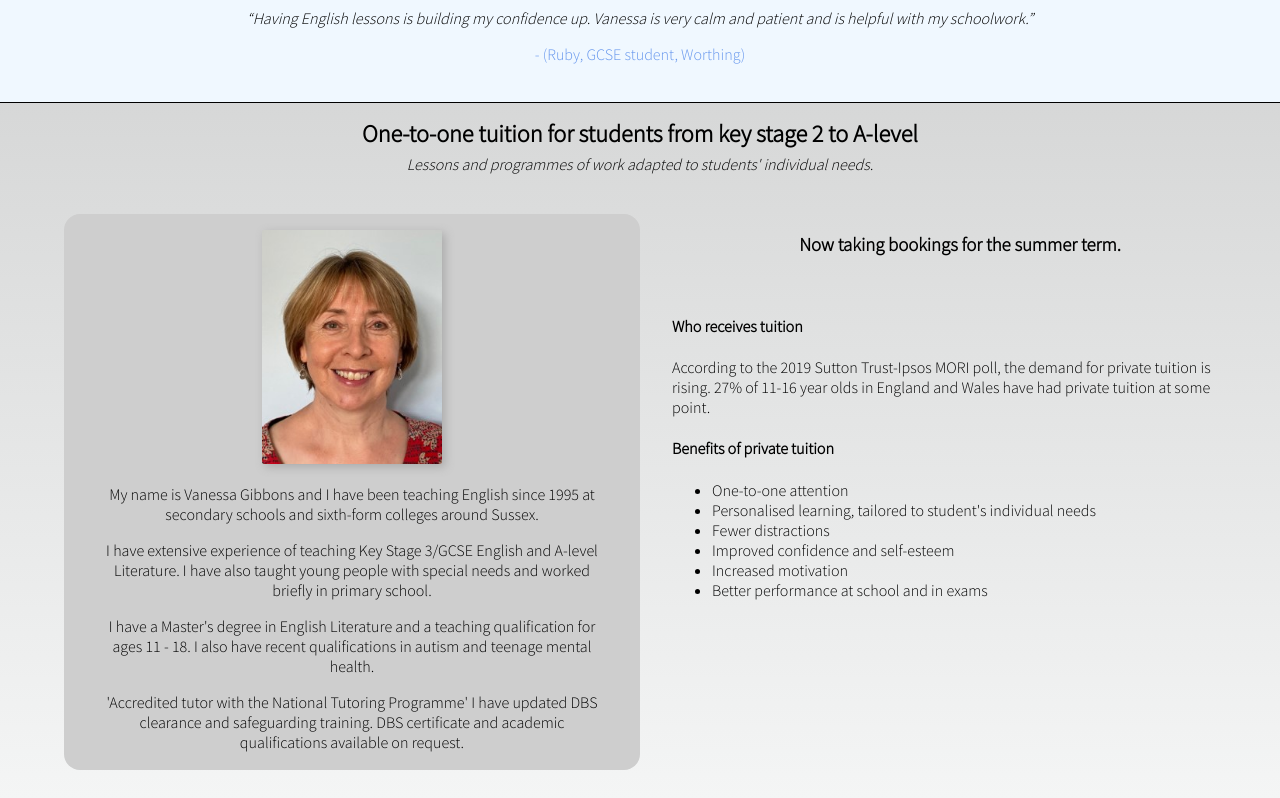
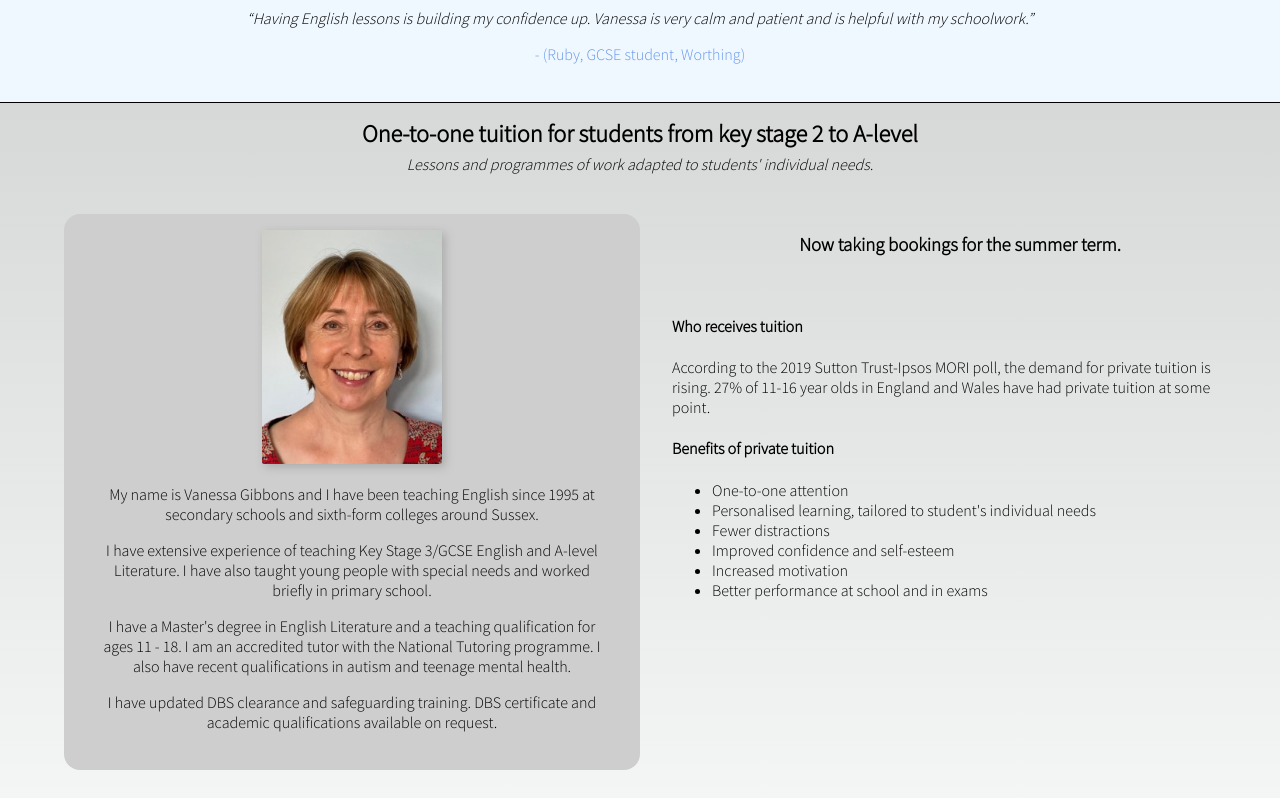
Before and after one commit to cawpat/tarring-tutoring, a plain HTML site: page index.html in a window 1280 px wide. Shown: the part 122-920 px from the top of the page. Drawn offline with Linux system fonts and the light colour scheme.

Commit message:
peronal summary text change

```diff
--- a/index.html
+++ b/index.html
@@ -62,10 +62,9 @@
                         I have extensive experience of teaching Key Stage 3/GCSE English and A-level Literature. I have also taught young people with special needs and worked briefly in primary school.
                     </p>
                     <p>
-                        I have a Master's degree in English Literature and a teaching qualification for ages 11 - 18. I also have recent qualifications in autism and teenage mental health.
+                        I have a Master's degree in English Literature and a teaching qualification for ages 11 - 18. I am an accredited tutor with the National Tutoring programme. I also have recent qualifications in autism and teenage mental health.
                     </p>
                     <p>
-                        'Accredited tutor with the National Tutoring Programme'
                         I have updated DBS clearance and safeguarding training.
                         DBS certificate and academic qualifications available on request.
                     </p>
```
